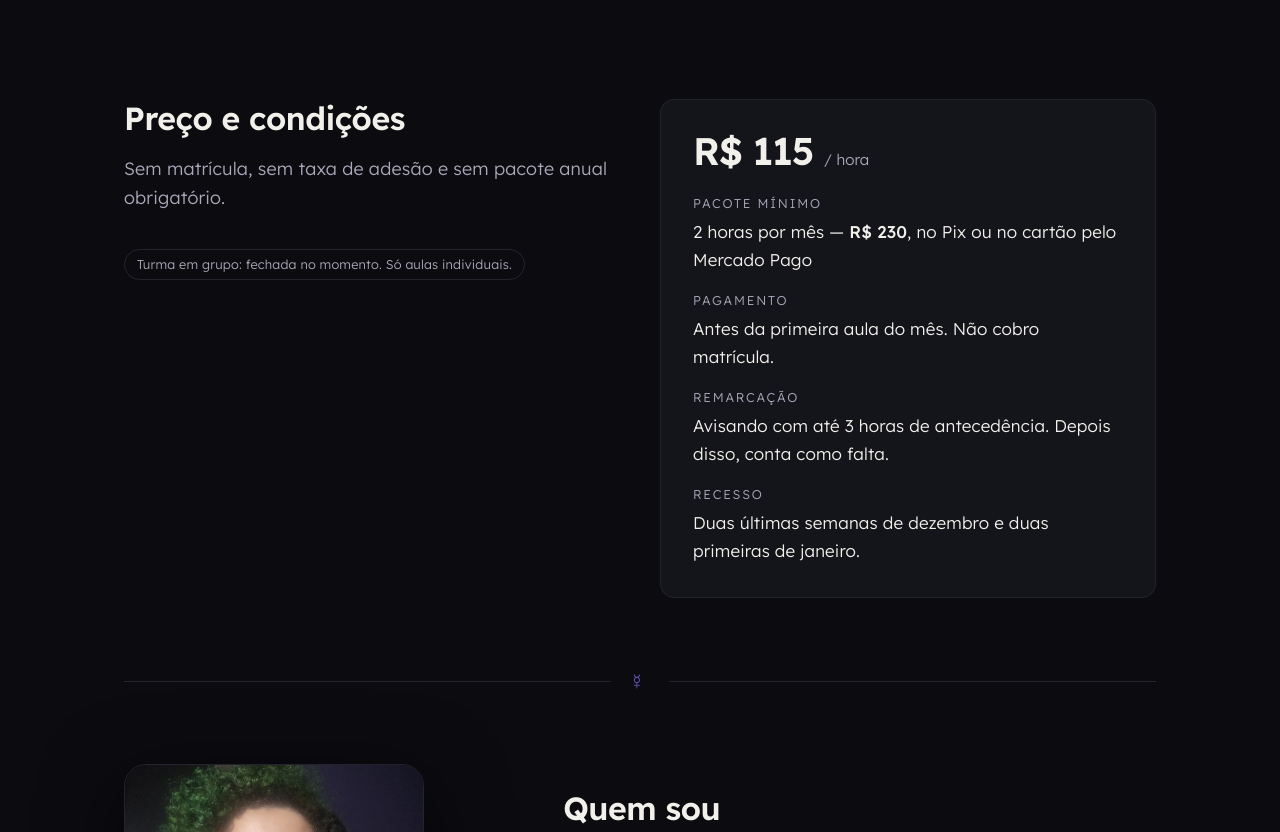
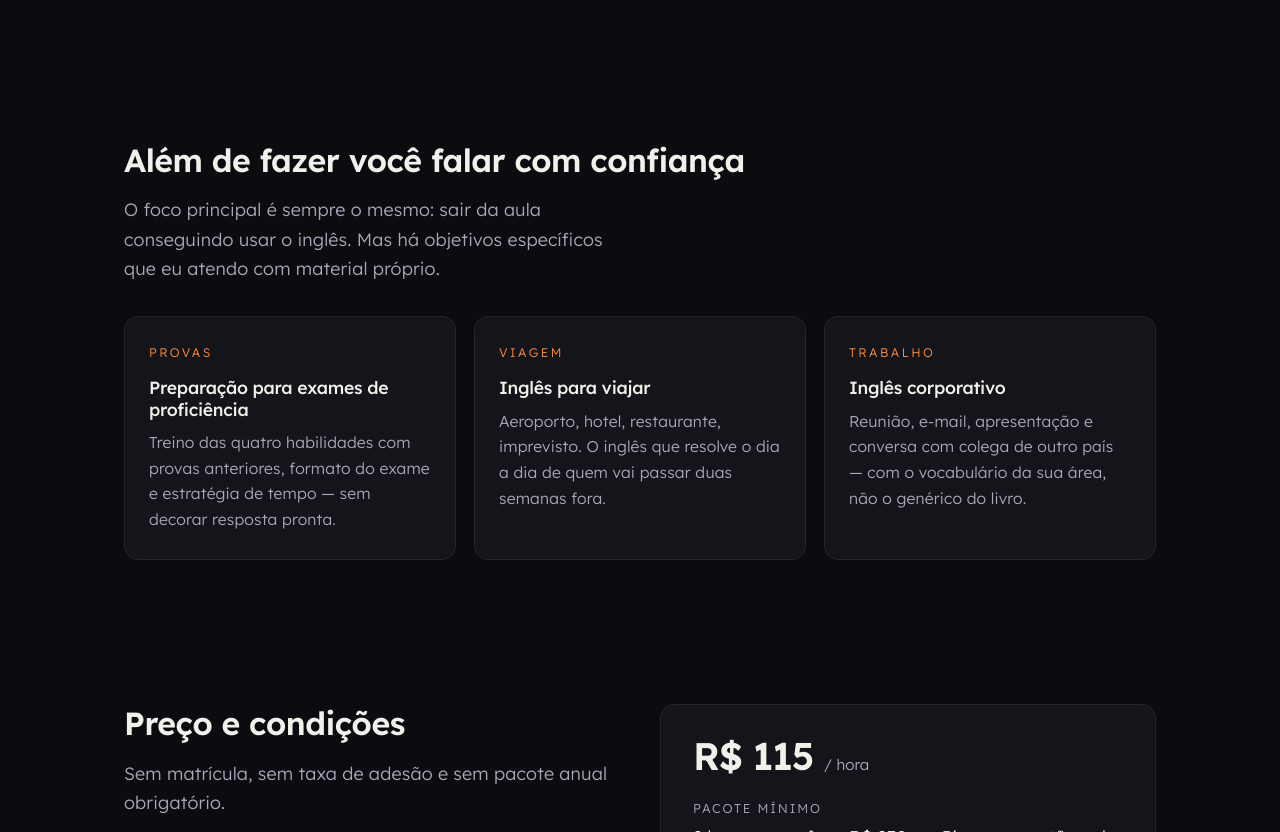
Before and after one commit to jaqueliran/prof-jaque, a plain HTML site: page index.html in a window 1280 px wide. Shown: the part 1903-2735 px from the top of the page. Drawn offline with Linux system fonts and the light colour scheme.

Commit message:
feat: inclui iniciantes e objetivos especificos (provas, viagem, corporativo)

```diff
--- a/index.html
+++ b/index.html
@@ -223,7 +223,7 @@
     <div>
       <span class="eyebrow">Aulas individuais · online</span>
       <h1>Inglês do seu jeito: aula feita para a <em>sua cabeça</em>, não para um aluno ideal.</h1>
-      <p class="lead">Uma hora por semana, no seu ritmo. Para quem já estudou, entende bastante — e trava na hora de falar.</p>
+      <p class="lead">Uma hora por semana, no seu ritmo — de quem nunca estudou a quem já entende bastante e trava na hora de falar. O foco é o mesmo: fazer você falar com confiança.</p>
       <div class="vagas"><span class="dot"></span> 4 vagas abertas</div>
       <div class="actions">
         <a class="btn" href="https://forms.gle/aM7qg6Vd2vEoAnxs5">Quero minha aula teste</a>
@@ -246,6 +246,7 @@
       <div class="sim">
         <h3><span class="mark">✓</span> É para você se…</h3>
         <ul class="plain">
+          <li>quer começar do zero, e começar bem</li>
           <li>já estudou inglês e travou no meio do caminho</li>
           <li>tem TDAH, dislexia ou ansiedade e aprende de um jeito que a escola não deu conta</li>
           <li>quer falar desde a primeira aula, mesmo errando</li>
@@ -256,7 +257,7 @@
         <h3><span class="mark">✕</span> Não é para você se…</h3>
         <ul class="plain">
           <li>procura turma grande — trabalho com turma pequena, e no momento não há turma aberta</li>
-          <li>quer só uma revisão rápida antes da prova, sem continuidade</li>
+          <li>espera prova e boletim, como na escola</li>
           <li>espera um método pronto, igual para todo mundo</li>
           <li>quer resultado sem fazer nada entre uma aula e outra</li>
         </ul>
@@ -288,6 +289,30 @@
     </div>
     <div class="note">
       <strong>E tem uma coisa que quase ninguém ensina:</strong> como usar IA para estudar de forma eficiente — como pedir, o que revisar e o que não delegar.
+    </div>
+  </div>
+</section>
+
+<section id="focos">
+  <div class="wrap">
+    <h2>Além de fazer você falar com confiança</h2>
+    <p class="lead">O foco principal é sempre o mesmo: sair da aula conseguindo usar o inglês. Mas há objetivos específicos que eu atendo com material próprio.</p>
+    <div class="cards">
+      <div class="card">
+        <span class="num">Provas</span>
+        <h3>Preparação para exames de proficiência</h3>
+        <p>Treino das quatro habilidades com provas anteriores, formato do exame e estratégia de tempo — sem decorar resposta pronta.</p>
+      </div>
+      <div class="card">
+        <span class="num">Viagem</span>
+        <h3>Inglês para viajar</h3>
+        <p>Aeroporto, hotel, restaurante, imprevisto. O inglês que resolve o dia a dia de quem vai passar duas semanas fora.</p>
+      </div>
+      <div class="card">
+        <span class="num">Trabalho</span>
+        <h3>Inglês corporativo</h3>
+        <p>Reunião, e-mail, apresentação e conversa com colega de outro país — com o vocabulário da sua área, não o genérico do livro.</p>
+      </div>
     </div>
   </div>
 </section>
```
